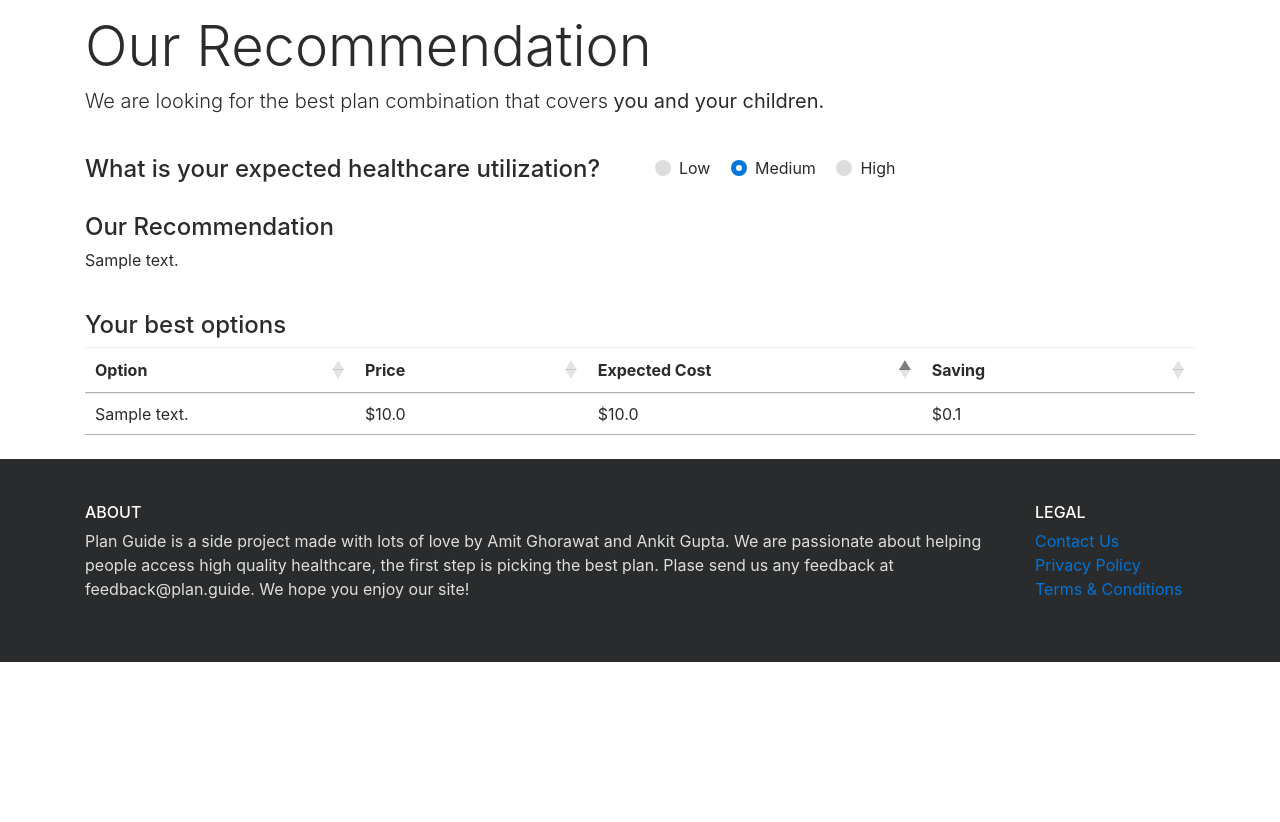
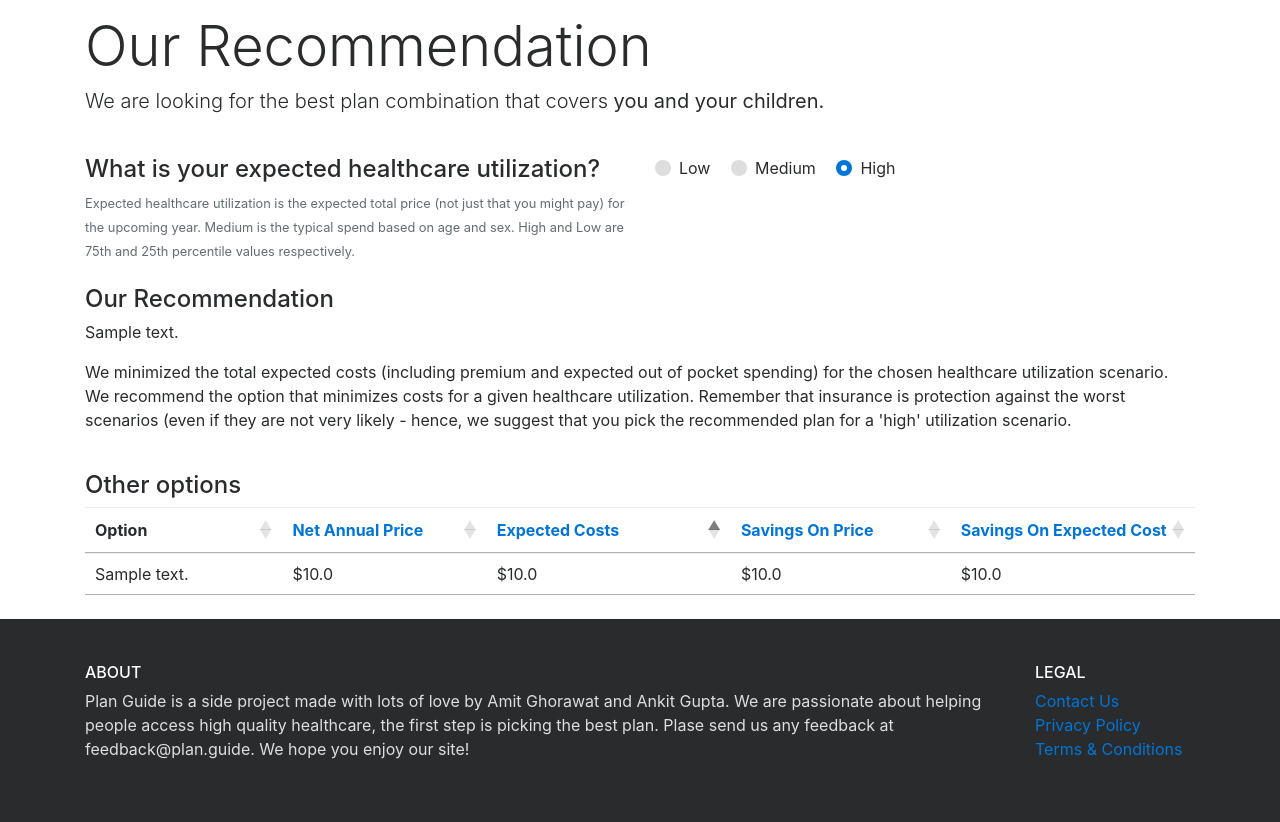
Before and after one commit to gankit/plan-selector, a Flask app: template plans/templates/recommendation.html in a window 1280 px wide. Shown: the part 56-878 px from the top of the page. Before the commit the page ends 718 px from the top, so only its background shows below. Run offline with Flask 2, Linux system fonts and the light colour scheme; the template is opened without the code that fills it: most values are stand-ins (such as "Sample title", 1, 10 or a date in 2020); some libraries are stand-ins or nearby versions.

Commit message:
fixes #16

```diff
--- a/plans/static/styles.css
+++ b/plans/static/styles.css
@@ -121,7 +121,7 @@
     margin-bottom: 25px;
 }
 
-.email-field {
+#index-email-field {
   width: 500px;
 }
 
@@ -135,6 +135,9 @@ hr.primary {
     opacity: 1;
 }
 
+.nodecor:hover {
+  text-decoration: none;
+}
 .wide-space {
     letter-spacing: 1.6px;
 }
--- a/plans/templates/addplan.html
+++ b/plans/templates/addplan.html
@@ -135,7 +135,7 @@
   </div>
 
   <div class="form-group row">
-    <label class="col-sm-2 col-form-label">Cost</label>
+    <label class="col-sm-2 col-form-label"><a href="#" data-toggle="tooltip" title="" data-original-title="Some tip" class="nodecor">Cost</a></label>
     <div class="dropdown col-sm-2">
       <input type="hidden" id="ee_cost_cycle" name="ee_cost_cycle" value="{{plan.ee_cost_cycle|default('Monthly')}}" />
       <button type="button" id="ee_cost_cycle_button" class="btn btn-secondary dropdown-toggle" data-toggle="dropdown" aria-haspopup="true" aria-expanded="false">{{plan.ee_cost_cycle|default('Monthly')}}
--- a/plans/templates/base.html
+++ b/plans/templates/base.html
@@ -96,9 +96,9 @@
             <div class="col-4 col-sm-2 text-xl-left">
                 <h6 class="text-uppercase">Legal</h6>
                 <ul class="list-unstyled">
-                    <li><a href="#" data-toggle="modal" data-target="#alertModal" >Contact Us</a></li>
-                    <li><a href="#" data-toggle="modal" data-target="#alertModal" >Privacy Policy</a></li>
-                    <li><a href="#" data-toggle="modal" data-target="#alertModal" >Terms &amp; Conditions</a></li>
+                    <li><a href="mailto:feedback@plan.guide?subject=Help%20with%20selecting%20plans">Contact Us</a></li>
+                    <li><a href="https://storage.googleapis.com/plan-selector-ninja.appspot.com/Privacy%20Policy.pdf">Privacy Policy</a></li>
+                    <li><a href="https://storage.googleapis.com/plan-selector-ninja.appspot.com/Terms%20Of%20Use.pdf">Terms &amp; Conditions</a></li>
                 </ul>
             </div>
         </div>
--- a/plans/templates/recommendation.html
+++ b/plans/templates/recommendation.html
@@ -24,7 +24,10 @@
  <p class="lead">We are looking for the best plan combination that covers <b>you{% if family.marital_status == 'married' and family.children|int > 0 %}, your spouse and your children{% elif family.marital_status == 'married' %} and your spouse{% elif family.children|int > 0 %} and your children{% endif %}.</b></p>
 <br>
 <div class="row">
-	<div class="col-6"><h4>What is your expected healthcare utilization?</h4></div>
+	<div class="col-6">
+	<h4>What is your expected healthcare utilization?</h4>
+	<small class="text-muted">Expected healthcare utilization is the expected total price (not just that you might pay) for the upcoming year. Medium is the typical spend based on age and sex. High and Low are 75th and 25th percentile values respectively.</small>
+	</div>
 	<div class="col-6">
 		<label class="custom-control custom-radio">
 		  <input id="radio_low" name="utilization_radio" type="radio" class="custom-control-input utilization_radio"/>
@@ -32,12 +35,12 @@
 		  <span class="custom-control-description">Low</span>
 		</label>
 		<label class="custom-control custom-radio">
-		  <input id="radio_med" name="utilization_radio" type="radio" class="custom-control-input utilization_radio" checked/>
+		  <input id="radio_med" name="utilization_radio" type="radio" class="custom-control-input utilization_radio"/>
 		  <span class="custom-control-indicator"></span>
 		  <span class="custom-control-description">Medium</span>
 		</label>
 		<label class="custom-control custom-radio">
-		  <input id="radio_high" name="utilization_radio" type="radio" class="custom-control-input utilization_radio">
+		  <input id="radio_high" name="utilization_radio" type="radio" class="custom-control-input utilization_radio" checked>
 		  <span class="custom-control-indicator"></span>
 		  <span class="custom-control-description">High</span>
 		</label>
@@ -50,11 +53,12 @@
 {% for util in ['low', 'med', 'high'] %}
 <div class="recommendation-text recommendation-text-{{util}} hidden-xl-down">
 <p>{{recommendation[util].text}}</p>
+<p>We minimized the total expected costs (including premium and expected out of pocket spending) for the chosen healthcare utilization scenario. We recommend the option that minimizes costs for a given healthcare utilization. Remember that insurance is protection against the worst scenarios (even if they are not very likely - hence, we suggest that you pick the recommended plan for a 'high' utilization scenario.</p>
 </div>
 {% endfor %}
 <br>
 <div class="options-row hidden-xl-down">
-<h4>Your best options</h4>
+<h4>Other options</h4>
 </div>
 {% for util in ['low', 'med', 'high'] %}
 <div class="options options-{{util}} hidden-xl-down">
@@ -62,9 +66,10 @@
   <thead>
     <tr>
       <th>Option</th>
-      <th>Price</th>
-      <th>Expected Cost</th>
-      <th>Saving</th>
+      <th><a href="#" data-toggle="tooltip" title="" data-original-title="Your total annual premium less any contribution your employer is making toward money account and bonuses" class="nodecor">Net Annual Price</a></th>
+      <th><a href="#" data-toggle="tooltip" title="" data-original-title="Likely out of pocket expenses (including premium) that you will incur for this expected healthcare usage" class="nodecor">Expected Costs</a></th>
+      <th><a href="#" data-toggle="tooltip" title="" data-original-title="Amount you save in premium for this option relative to other options" class="nodecor">Savings On Price</a></th>
+      <th><a href="#" data-toggle="tooltip" title="" data-original-title="Total dollars saved by picking the recommended option relative to other options for this expected healthcare usage" class="nodecor">Savings On Expected Cost</a></th>
     </tr>
   </thead>
   <tbody>
@@ -73,7 +78,8 @@
       <td>{{option.text}}</td>
       <td>${{option.price|round(2, 'ceil')}}</td>
       <td>${{option.cost|round(2, 'ceil')}}</td>
-      <td>{% if option.savings == 0 %} N/A {% else %} ${{option.savings|round(2, 'ceil')}} {% endif %}</td>
+      <td>{% if option.price_savings == 0 %} N/A {% else %} ${{option.price_savings|round(2, 'ceil')}} {% endif %}</td>
+      <td>{% if option.cost_savings == 0 %} N/A {% else %} ${{option.cost_savings|round(2, 'ceil')}} {% endif %}</td>
     </tr>
 {% endfor %}
   </tbody>
@@ -85,6 +91,10 @@
 <script type="text/javascript">
 
   $(document).ready(function() {
+
+	$(function () {
+	  $('[data-toggle="tooltip"]').tooltip()
+	})
 
     $('.options-table').DataTable({
     	searching: false,
```
Also changed, not shown: plans/crud.py (+12 -9 lines), plans/templates/index.html (+4 -4 lines).
